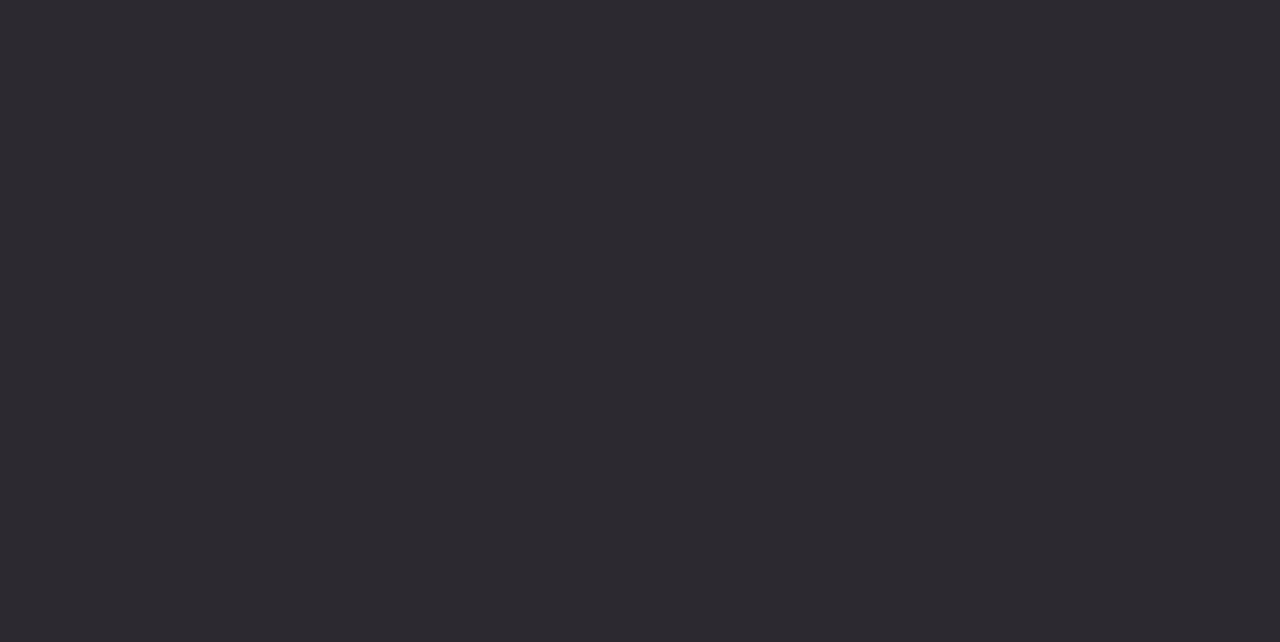
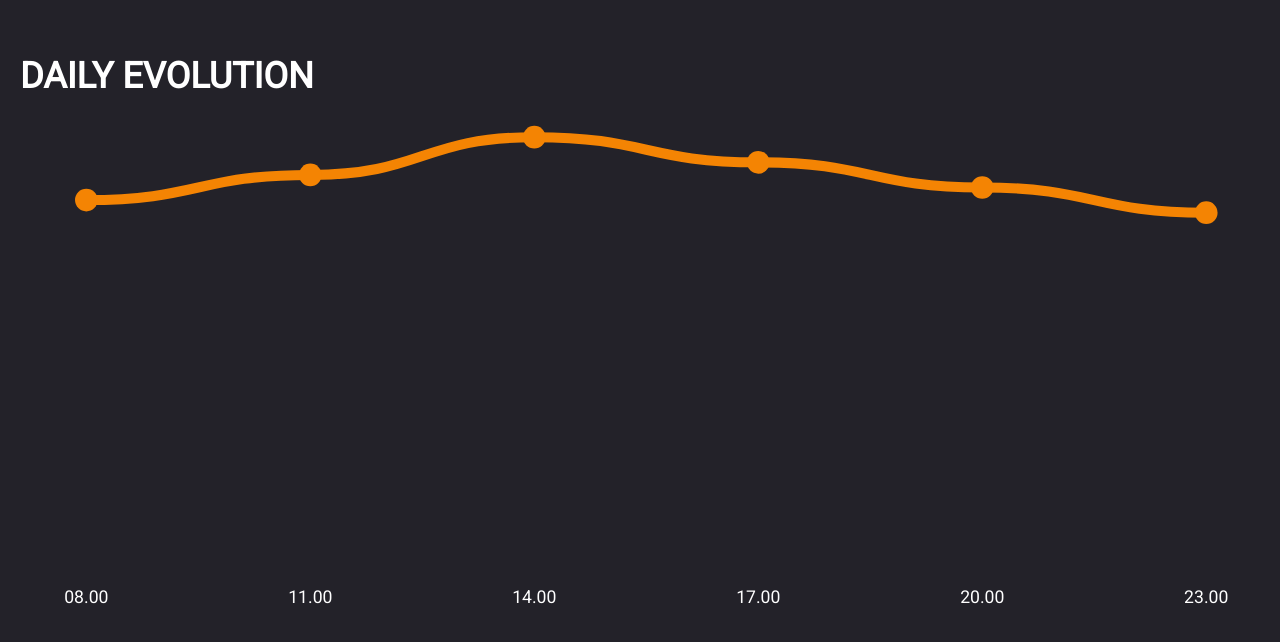
Before and after one commit to anualabi/react-weather, a Next.js app: page / in a window 1280 px wide. Shown: the part 1600-2242 px from the top of the page. Before the commit the page ends 1560 px from the top, so only its background shows below. Built offline with nearby package versions, Linux system fonts and the light colour scheme.

Commit message:
Create daily weather evolution

```diff
--- /dev/null
+++ b/src/app/(chart-section)/daily-weather-evolution.tsx
@@ -0,0 +1,23 @@
+import LineChart from "@/components/line-chart";
+
+export type ChartData = {
+  label: string;
+  value: number;
+};
+
+const data: ChartData[] = [
+  { label: "08.00", value: 30 },
+  { label: "11.00", value: 32 },
+  { label: "14.00", value: 35 },
+  { label: "17.00", value: 33 },
+  { label: "20.00", value: 31 },
+  { label: "23.00", value: 29 },
+];
+
+export default async function DailyWeatherEvolution() {
+  const accentColor = "#F48403";
+
+  return (
+    <LineChart data={data} fillColor={accentColor} strokeColor={accentColor} />
+  );
+}
--- /dev/null
+++ b/src/app/(chart-section)/index.tsx
@@ -0,0 +1 @@
+export { default as DailyWeatherEvolution } from "./daily-weather-evolution";
--- a/src/app/page.tsx
+++ b/src/app/page.tsx
@@ -1,6 +1,7 @@
 import { H2 } from "@/components/ui";
+import { DailyWeatherEvolution } from "./(chart-section)";
+import { ForecastList } from "./(forecast-section)";
 import { CitySearch, CurrentWeather } from "./(hero-section)";
-import { ForecastList } from "./(forecast-section)";
 
 export default function Home() {
   return (
@@ -17,6 +18,12 @@ export default function Home() {
         <H2 className="uppercase text-accent font-bold">5 Days Forecast</H2>
         <ForecastList />
       </section>
+      <section className="bg-secondary min-h-96 my-32 px-5">
+        <div className="max-w-7xl mx-auto py-24">
+          <H2 className="uppercase text-white font-bold">Daily Evolution</H2>
+          <DailyWeatherEvolution />
+        </div>
+      </section>
     </main>
   );
 }
--- /dev/null
+++ b/src/components/line-chart.tsx
@@ -0,0 +1,88 @@
+type GenericDataPoint = {
+  label: string;
+  value: number;
+};
+
+type LineChartProps = Readonly<{
+  data: GenericDataPoint[];
+  viewBoxWidth?: number;
+  viewBoxHeight?: number;
+  margin?: { top: number; right: number; bottom: number; left: number };
+  strokeColor?: string;
+  fillColor?: string;
+  strokeWidth?: number;
+  circleRadius?: number;
+}>;
+
+export default function LineChart({
+  data,
+  viewBoxWidth = 960,
+  viewBoxHeight = 400,
+  margin = { top: 20, right: 30, bottom: 30, left: 40 },
+  strokeColor = "blue",
+  fillColor = "red",
+  strokeWidth = 8,
+  circleRadius = 9,
+}: LineChartProps) {
+  // Calculate max value for y-axis scale
+  const maxValue = Math.max(...data.map((d) => d.value));
+
+  const scaleY = (value: number) =>
+    (1 - value / maxValue) * (viewBoxHeight - margin.top - margin.bottom) +
+    margin.top;
+
+  const scaleX = (index: number) =>
+    (index * (viewBoxWidth - margin.left - margin.right)) / (data.length - 1) +
+    margin.left;
+
+  const pathData = data.reduce((acc, point, index, array) => {
+    const x = scaleX(index);
+    const y = scaleY(point.value);
+    if (index === 0) {
+      return `M ${x},${y}`;
+    }
+    const previousX = scaleX(index - 1);
+    const previousY = scaleY(array[index - 1].value);
+    const controlX1 = (previousX + x) / 2;
+    const controlY1 = previousY;
+    const controlX2 = (previousX + x) / 2;
+    const controlY2 = y;
+    return `${acc} C ${controlX1},${controlY1} ${controlX2},${controlY2} ${x},${y}`;
+  }, "");
+
+  return (
+    <div className="p-4">
+      <svg
+        viewBox={`0 0 ${viewBoxWidth} ${viewBoxHeight}`}
+        preserveAspectRatio="xMidYMid meet"
+        className="w-full h-auto"
+      >
+        <path
+          d={pathData}
+          strokeWidth={strokeWidth}
+          fill="none"
+          stroke={strokeColor}
+          className="transition-all duration-300 ease-in-out"
+        />
+        {data.map((point, index) => {
+          const x = scaleX(index);
+          const y = scaleY(point.value);
+          return (
+            <>
+              <circle cx={x} cy={y} r={circleRadius} fill={fillColor} />
+              <text
+                x={x}
+                y={viewBoxHeight - margin.bottom + 20}
+                textAnchor="middle"
+                fill="white"
+                className="text-sm"
+              >
+                {point.label}
+              </text>
+            </>
+          );
+        })}
+      </svg>
+    </div>
+  );
+}
```
